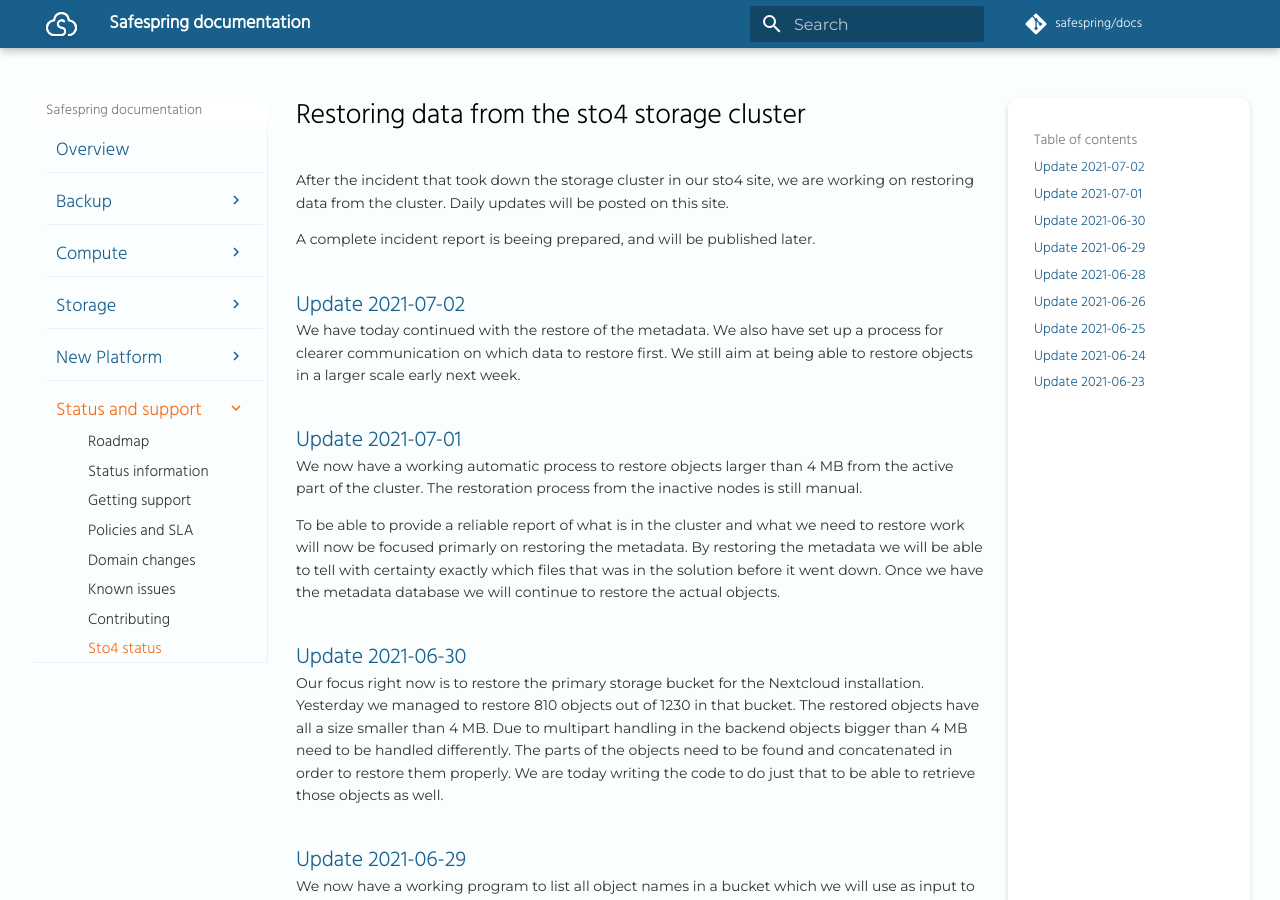
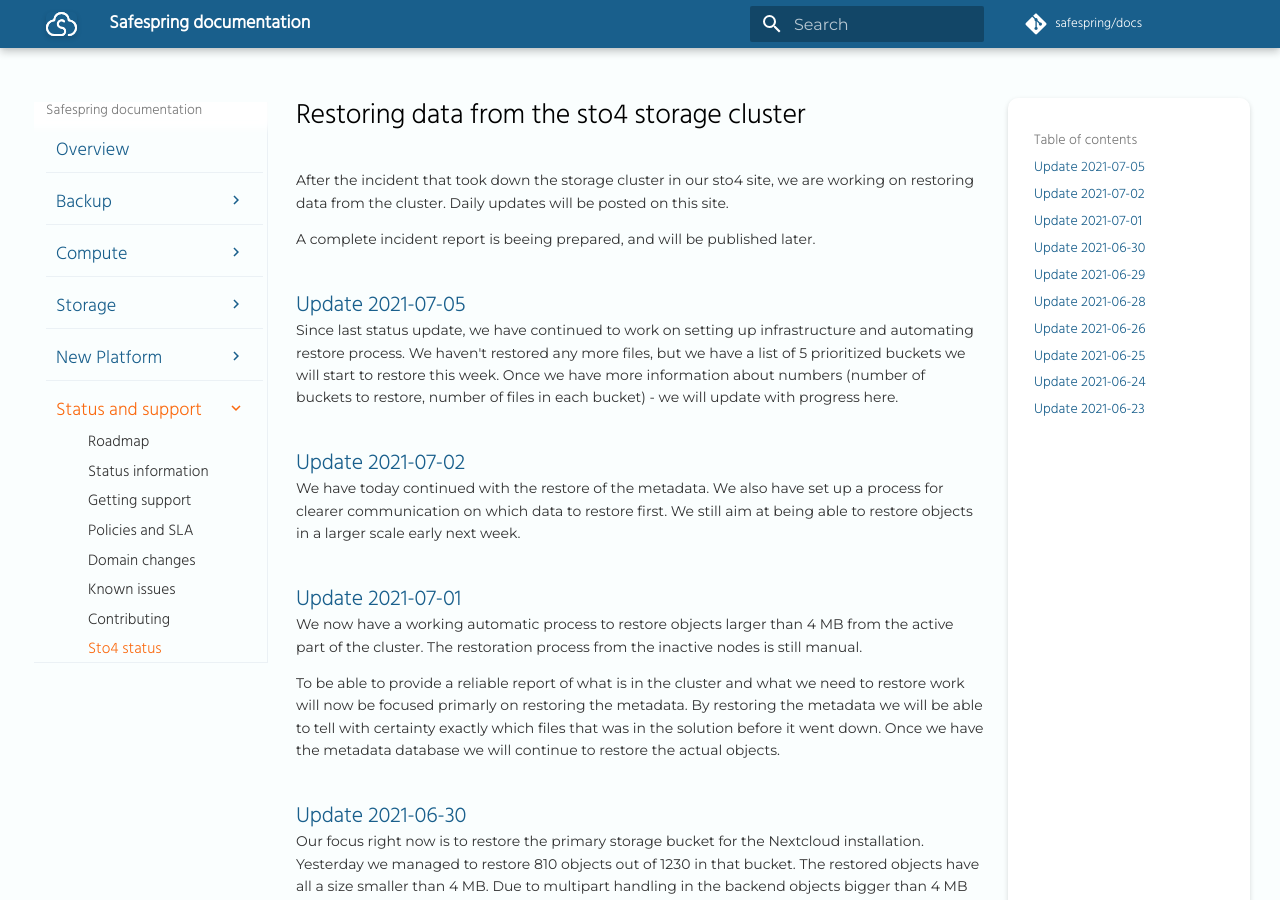
Before and after one commit to safespring/docs, an MkDocs documentation site: the page built from content/service/sto4_storage.md, in a window 1280 px wide and 900 px high. Built offline with MkDocs 1.6.1 and Material for MkDocs 9.7.7, drawn with Linux system fonts in a browser that asks for light colours; a script that is not in the unit is left out; comment, search, counter and statistics services are not loaded; old or Windows-style settings are respelled for this version of MkDocs.

Commit message:
daily status update for sto4

```diff
--- a/content/service/sto4_storage.md
+++ b/content/service/sto4_storage.md
@@ -3,6 +3,10 @@
 After the incident that took down the storage cluster in our sto4 site, we are working on restoring data from the cluster. Daily updates will be posted on this site.
 
 A complete incident report is beeing prepared, and will be published later.
+
+## Update 2021-07-05
+
+Since last status update, we have continued to work on setting up infrastructure and automating restore process. We haven't restored any more files, but we have a list of 5 prioritized buckets we will start to restore this week. Once we have more information about numbers (number of buckets to restore, number of files in each bucket) - we will update with progress here.
 
 ## Update 2021-07-02
 We have today continued with the restore of the metadata. We also have set up a process for clearer communication on which data to restore first. We still aim at being able to restore objects in a larger scale early next week.
```
